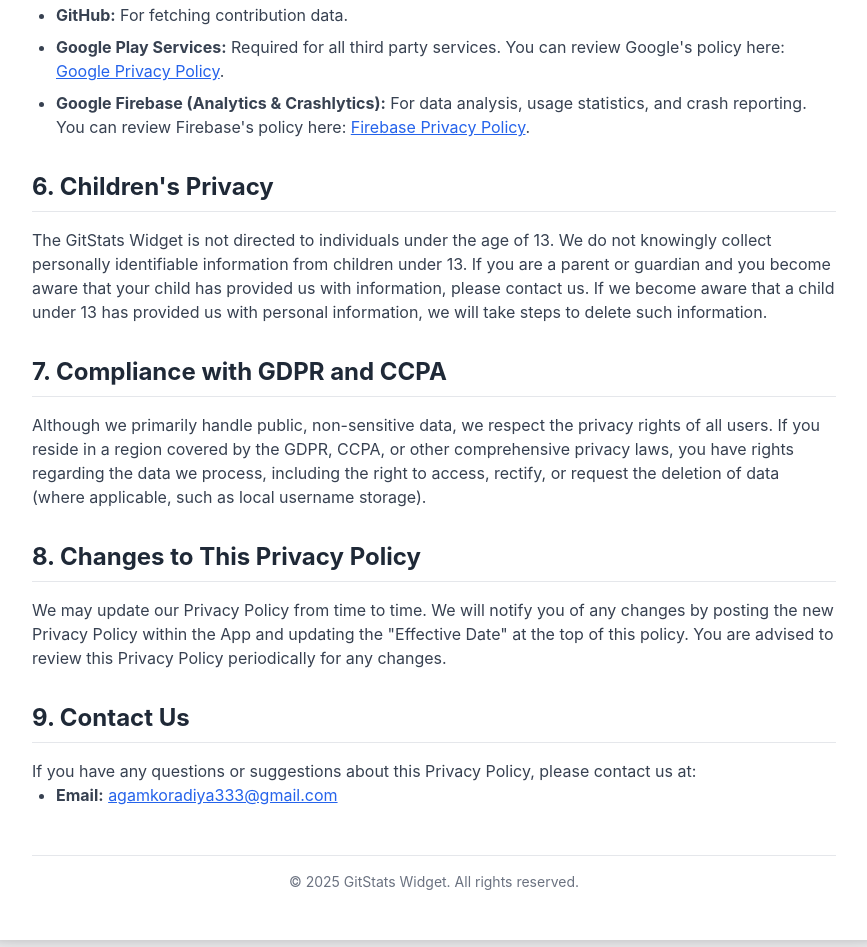
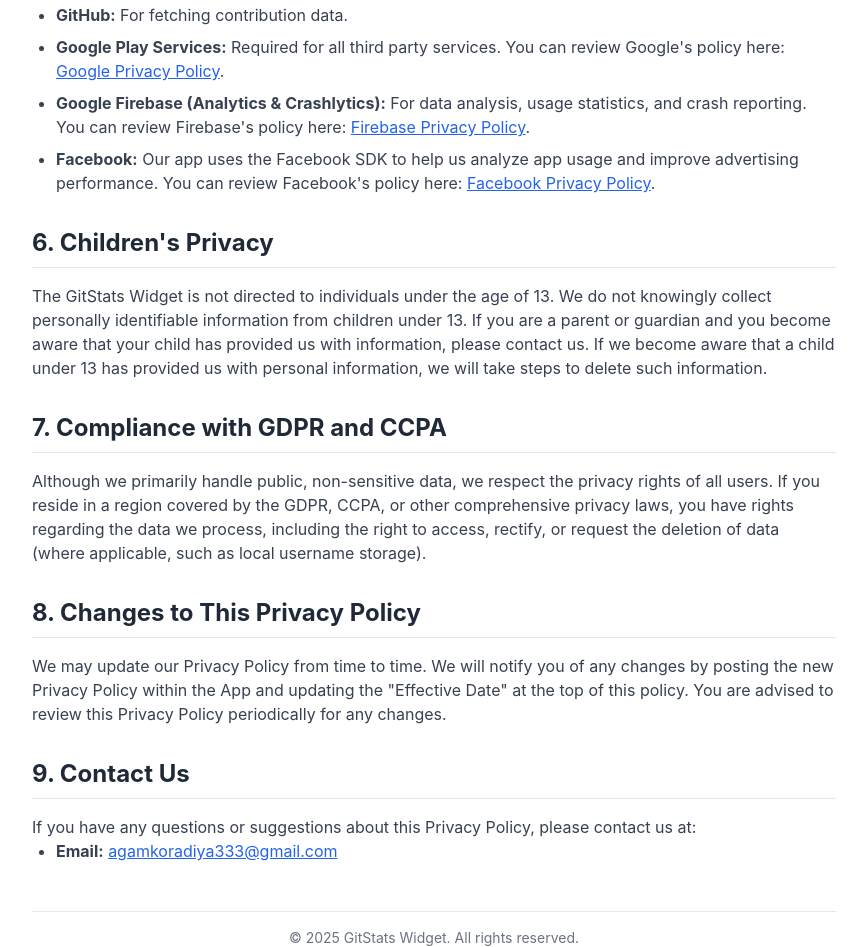
Before and after one commit to agamkoradiya/apps, a plain HTML site: page gitstats/privacy_policy.html in a window 1280 px wide. Shown: the part 2423-3370 px from the top of the page, without its empty margins (206-1073 px from the left). Drawn offline with nearby package versions, Linux system fonts and the light colour scheme.

Commit message:
Update privacy_policy.html

```diff
--- a/gitstats/privacy_policy.html
+++ b/gitstats/privacy_policy.html
@@ -136,6 +136,9 @@
             <li>
                 <strong>Google Firebase (Analytics & Crashlytics):</strong> For data analysis, usage statistics, and crash reporting. You can review Firebase's policy here: <a href="https://firebase.google.com/support/privacy" class="text-blue-600 hover:text-blue-800 underline">Firebase Privacy Policy</a>.
             </li>
+            <li>
+                <strong>Facebook:</strong> Our app uses the Facebook SDK to help us analyze app usage and improve advertising performance. You can review Facebook's policy here: <a href="https://www.facebook.com/policies/" class="text-blue-600 hover:text-blue-800 underline">Facebook Privacy Policy</a>.
+            </li>
         </ul>
 
         <!-- 6. Children's Privacy -->
```
